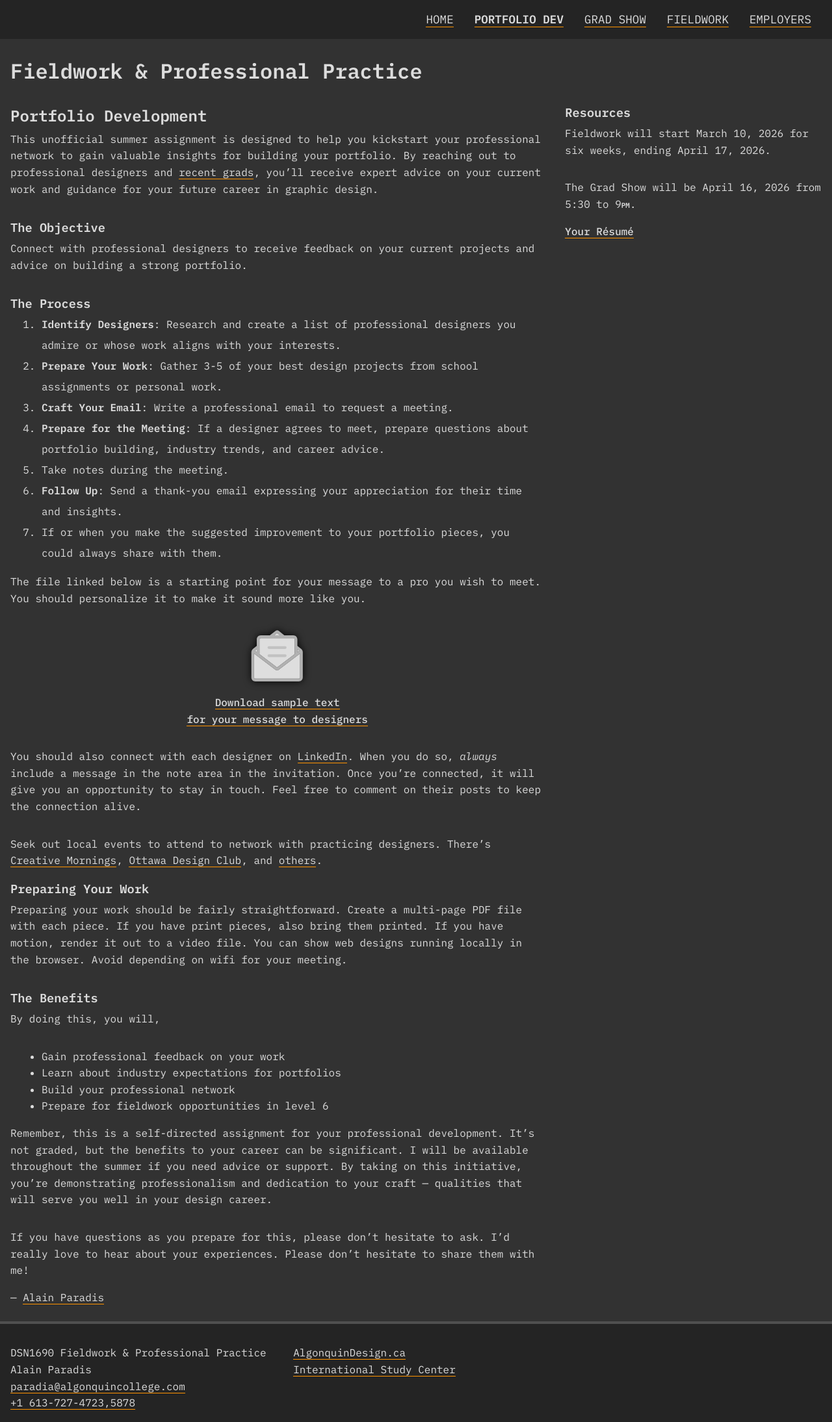
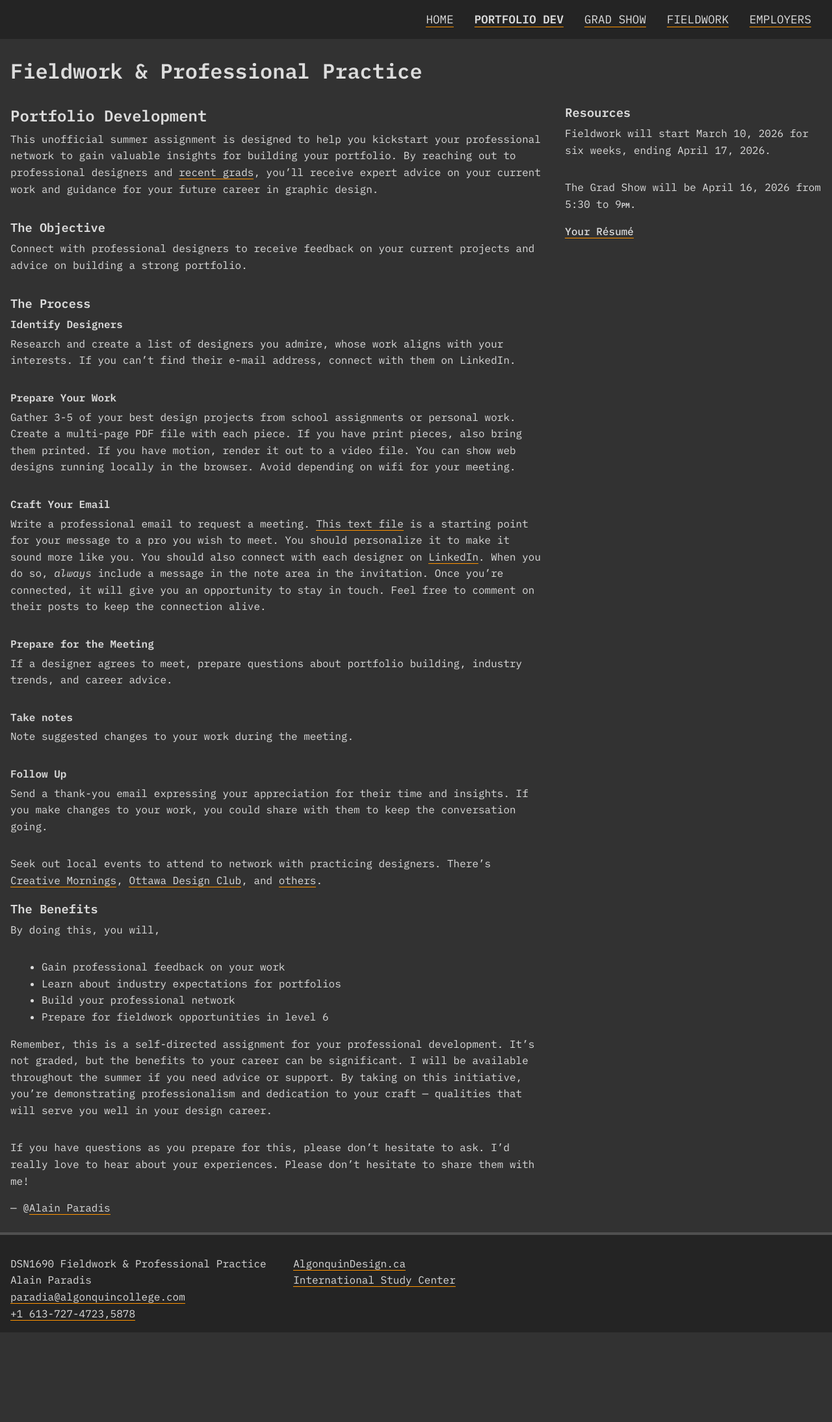
Before and after one commit to AlainParadis/wil, a Jekyll site: the page built from portfolio-development.md, in a window 1280 px wide. Shown: the whole page at 65% size. Built offline with Jekyll 4.4.1, drawn with Linux system fonts in a browser that asks for light colours; after the commit the page ends 2051 px from its top, so only the background shows below that.

Commit message:
add more detail and formatting to portfolio dev

```diff
--- a/portfolio-development.md
+++ b/portfolio-development.md
@@ -10,32 +10,25 @@ Connect with professional designers to receive feedback on your current projects
 
 ### The Process
 
-1. **Identify Designers**: Research and create a list of professional designers you admire or whose work aligns with your interests.
-2. **Prepare Your Work**: Gather 3-5 of your best design projects from school assignments or personal work.
-3. **Craft Your Email**: Write a professional email to request a meeting.
-4. **Prepare for the Meeting**: If a designer agrees to meet, prepare questions about portfolio building, industry trends, and career advice.
-5. Take notes during the meeting.
-6. **Follow Up**: Send a thank-you email expressing your appreciation for their time and insights.
-7. If or when you make the suggested improvement to your portfolio pieces, you could always share with them.
+#### Identify Designers
+Research and create a list of designers you admire, whose work aligns with your interests. If you can't find their e-mail address, connect with them on LinkedIn.
 
-The file linked below is a starting point for your message to a pro you wish to meet. You should personalize it to make it sound more like you.
+#### Prepare Your Work
+Gather 3-5 of your best design projects from school assignments or personal work. Create a multi-page PDF file with each piece. If you have print pieces, also bring them printed. If you have motion, render it out to a video file. You can show web designs running locally in the browser. Avoid depending on wifi for your meeting.
 
-<figure>
-    <a href="downloads/e-mail-template.txt.zip" title="Download sample text">{% include /svg/icon-email.svg %}</a>
-    <figcaption>
-        <a href="downloads/e-mail-template.txt.zip" title="Download sample text">Download sample text<br>
-        for your message to designers</a>
-    </figcaption>
-</figure>
+#### Craft Your Email
+Write a professional email to request a meeting. [This text file](downloads/e-mail-template.txt.zip) is a starting point for your message to a pro you wish to meet. You should personalize it to make it sound more like you. You should also connect with each designer on [LinkedIn](https://www.linkedin.com/). When you do so, *always* include a message in the note area in the invitation. Once you're connected, it will give you an opportunity to stay in touch. Feel free to comment on their posts to keep the connection alive.
 
-You should also connect with each designer on [LinkedIn](https://www.linkedin.com/). When you do so, *always* include a message in the note area in the invitation. Once you're connected, it will give you an opportunity to stay in touch. Feel free to comment on their posts to keep the connection alive.
+#### Prepare for the Meeting
+If a designer agrees to meet, prepare questions about portfolio building, industry trends, and career advice.
+
+#### Take notes
+Note suggested changes to your work during the meeting.
+
+#### Follow Up
+Send a thank-you email expressing your appreciation for their time and insights. If you make changes to your work, you could share with them to keep the conversation going.
 
 Seek out local events to attend to network with practicing designers. There's [Creative Mornings](https://creativemornings.com/cities/ott), [Ottawa Design Club](https://www.ottdesign.club), and [others](https://www.eventbrite.ca).
-
-### Preparing Your Work
-
-Preparing your work should be fairly straightforward. Create a multi-page PDF file with each piece. If you have print pieces, also bring them printed. If you have motion, render it out to a video file. You can show web designs running locally in the browser. Avoid depending on wifi for your meeting.
-
 ### The Benefits
 
 By doing this, you will,
@@ -50,4 +43,4 @@ Remember, this is a self-directed assignment for your professional development.
 
 If you have questions as you prepare for this, please don't hesitate to ask. I'd really love to hear about your experiences. Please don't hesitate to share them with me!
 
----  [Alain Paradis](mailto:paradia@algonquincollege.com)
+---  @[Alain Paradis](mailto:paradia@algonquincollege.com)
```
